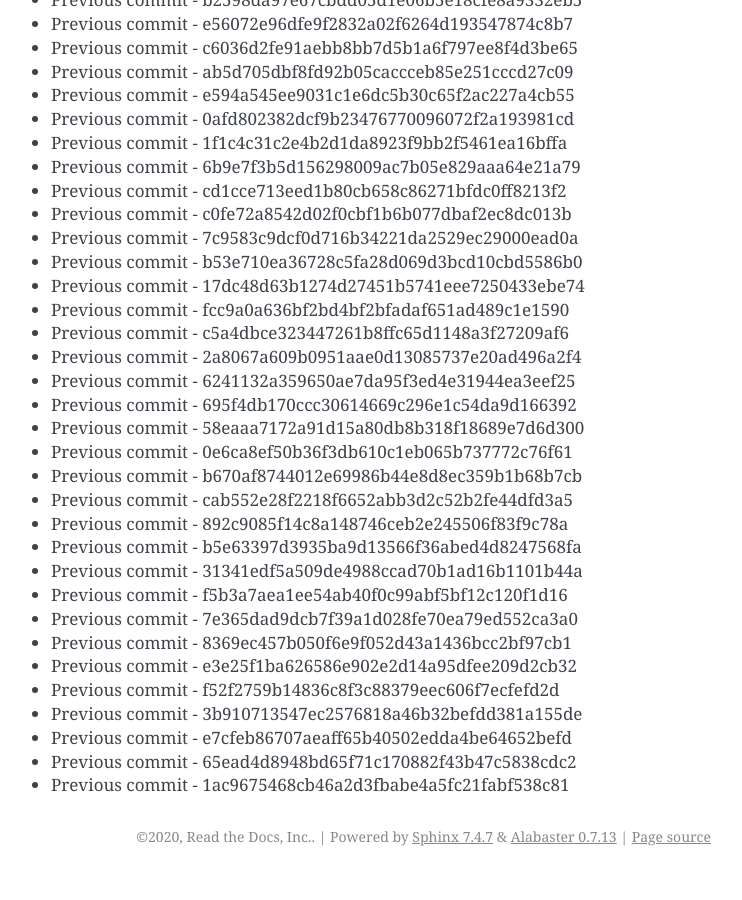
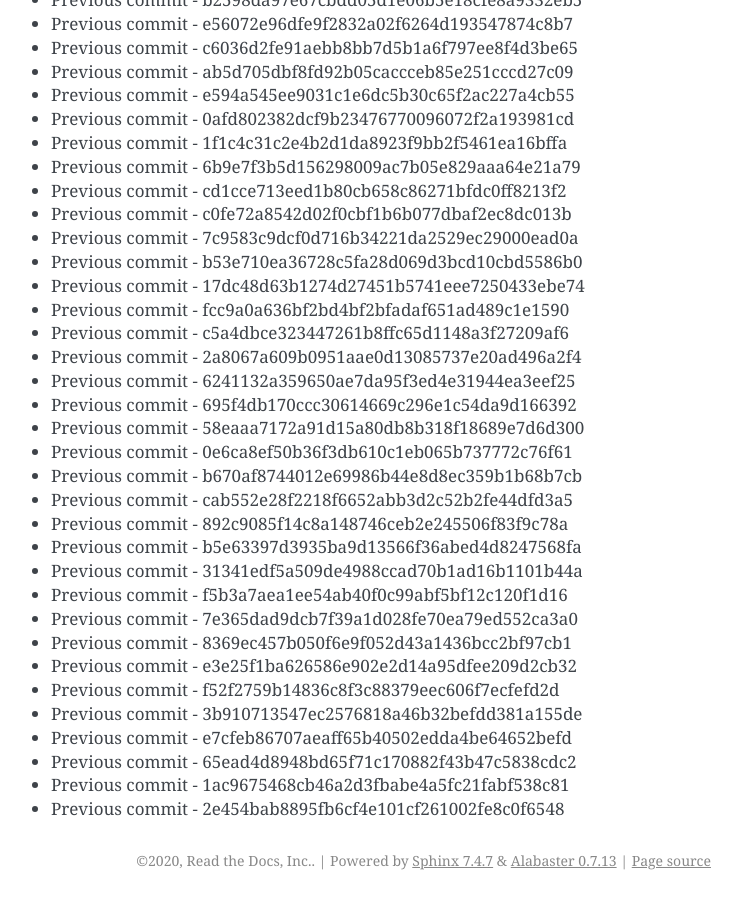
Before and after one commit to readthedocs/rtd-git-stresstest, a Sphinx documentation site: the page built from docs/updates.rst, in a window 1280 px wide and 900 px high, scrolled down 98056 px. Shown: the whole window, without its empty margins (399-1141 px from the left). Built offline with Sphinx 7.4.7, drawn with Linux system fonts in a browser that asks for light colours; before the commit the page ends 98932 px from its top, so only the background shows below that.

Commit message:
Generating commit from previous: 2e454bab8895fb6cf4e101cf261002fe8c0f6548

```diff
--- a/docs/updates.rst
+++ b/docs/updates.rst
@@ -4152,3 +4152,4 @@ It can be tested for any performance characteristics.
 * Previous commit - e7cfeb86707aeaff65b40502edda4be64652befd
 * Previous commit - 65ead4d8948bd65f71c170882f43b47c5838cdc2
 * Previous commit - 1ac9675468cb46a2d3fbabe4a5fc21fabf538c81
+* Previous commit - 2e454bab8895fb6cf4e101cf261002fe8c0f6548
```
